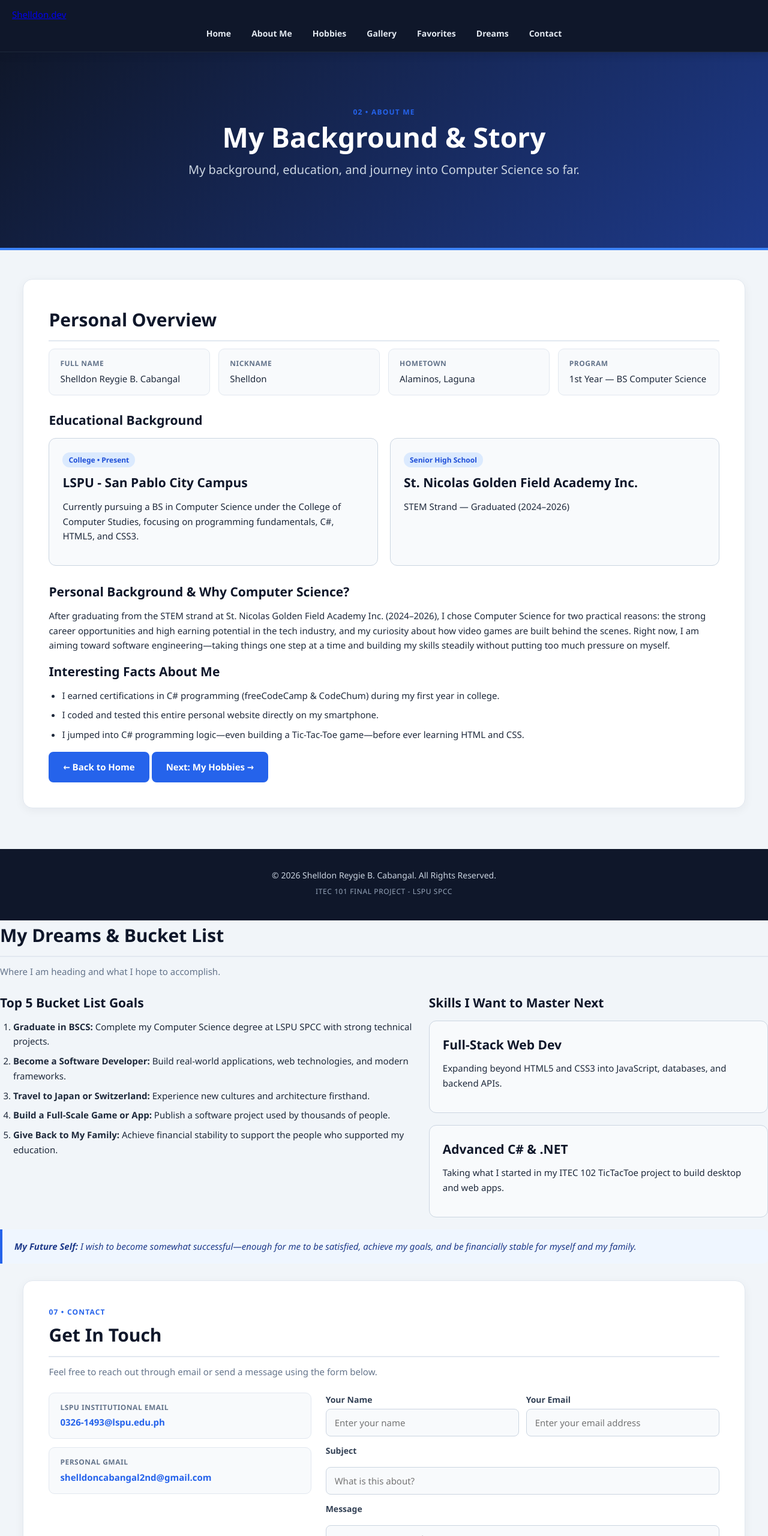
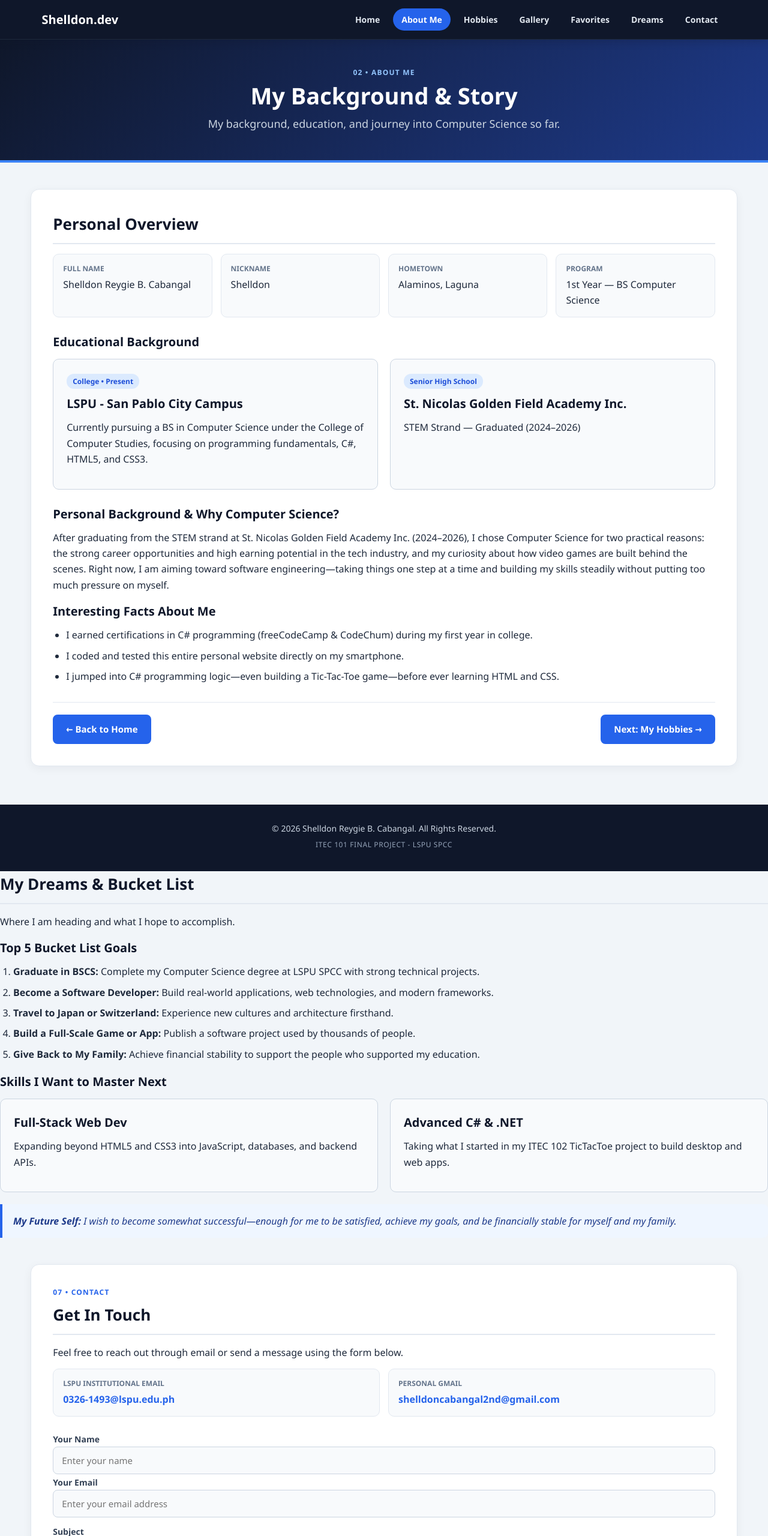
Before and after one commit to shelldoncabangal2nd-dotcom/my-portfolio, a plain HTML site: page about.html in a window 1280 px wide. Shown: the top 2560 px of the page at 60% size. Drawn offline with Linux system fonts and the light colour scheme.

Commit message:
Update style.css

```diff
--- a/css/style.css
+++ b/css/style.css
@@ -1,8 +1,4 @@
 /* // 1. Reset & Base Styles */
-html {
-  scroll-behavior: smooth;
-}
-
 * {
   box-sizing: border-box;
   margin: 0;
@@ -11,16 +7,18 @@ html {
 
 body {
   font-family: 'Segoe UI', Tahoma, Geneva, Verdana, sans-serif;
-  font-size: clamp(15px, 1.1vw, 17px);
+  font-size: 16px;
   background-color: #f1f5f9;
   color: #1e293b;
   line-height: 1.65;
-  overflow-x: hidden;
+  display: flex;
+  flex-direction: column;
+  min-height: 100vh;
 }
 
-header[id],
-section[id] {
-  scroll-margin-top: 80px;
+main {
+  flex: 1;
+  padding: 20px 0 40px;
 }
 
 /* // 2. Navigation Bar */
@@ -29,27 +27,27 @@ section[id] {
   position: sticky;
   top: 0;
   z-index: 100;
-  padding: 12px 20px;
+  padding: 14px 20px;
   border-bottom: 1px solid #1e293b;
   box-shadow: 0 4px 12px rgba(15, 23, 42, 0.2);
 }
 
-.nav-inner {
-  width: min(94%, 1240px);
+.nav-container {
+  width: 92%;
+  max-width: 1200px;
   margin: 0 auto;
   display: flex;
   flex-wrap: wrap;
   align-items: center;
   justify-content: space-between;
-  gap: 12px;
+  gap: 10px;
 }
 
-.nav-brand {
+.logo {
   color: #ffffff;
+  font-size: 20px;
   font-weight: 700;
-  font-size: 18px;
   text-decoration: none;
-  letter-spacing: 0.5px;
 }
 
 #top-nav ul {
@@ -57,7 +55,7 @@ section[id] {
   display: flex;
   flex-wrap: wrap;
   justify-content: center;
-  gap: 6px;
+  gap: 8px;
 }
 
 #top-nav ul a {
@@ -72,28 +70,33 @@ section[id] {
 }
 
 #top-nav ul a:hover,
-#top-nav ul a:focus {
+#top-nav ul a.active {
   background-color: #2563eb;
   color: #ffffff;
 }
 
-/* // 3. Main (Home / Hero) */
+/* // 3. Hero & Page Headers */
 header {
   background: linear-gradient(135deg, #0f172a 0%, #1e3a8a 100%);
   color: #ffffff;
   text-align: center;
-  padding: clamp(50px, 8vw, 90px) 20px;
+  padding: 65px 20px;
   border-bottom: 4px solid #3b82f6;
 }
 
-.hero-content {
-  width: min(92%, 850px);
+header.page-header {
+  padding: 45px 20px;
+}
+
+.hero-box {
+  width: 92%;
+  max-width: 800px;
   margin: 0 auto;
 }
 
 #profile-pic {
-  width: clamp(125px, 16vw, 175px);
-  height: clamp(125px, 16vw, 175px);
+  width: 160px;
+  height: 160px;
   border-radius: 50%;
   border: 4px solid #60a5fa;
   box-shadow: 0 8px 24px rgba(0, 0, 0, 0.35);
@@ -106,24 +109,27 @@ header {
   background-color: rgba(59, 130, 246, 0.25);
   color: #93c5fd;
   border: 1px solid rgba(147, 197, 253, 0.4);
-  padding: 5px 16px;
+  padding: 4px 14px;
   border-radius: 20px;
   font-size: 13px;
   font-weight: 600;
-  letter-spacing: 0.5px;
   margin-bottom: 12px;
 }
 
 header h1 {
-  font-size: clamp(26px, 4.5vw, 46px);
+  font-size: 38px;
   line-height: 1.2;
   margin-bottom: 10px;
 }
 
 .hero-subtitle {
-  font-size: clamp(15px, 2vw, 20px);
+  font-size: 18px;
   color: #cbd5e1;
-  margin-bottom: 24px;
+  margin-bottom: 22px;
+}
+
+header.page-header .hero-subtitle {
+  margin-bottom: 0;
 }
 
 .hero-buttons {
@@ -133,18 +139,15 @@ header h1 {
   gap: 12px;
 }
 
-/* // 4. Responsive Containers & Typography */
-main {
-  padding: 20px 0 40px;
-}
-
+/* // 4. Container & Typography */
 .container {
-  width: min(94%, 1240px);
-  margin: 28px auto;
-  padding: clamp(20px, 3.5vw, 42px);
+  width: 92%;
+  max-width: 1200px;
+  margin: 24px auto;
+  padding: 36px;
   background-color: #ffffff;
   border: 1px solid #e2e8f0;
-  border-radius: 16px;
+  border-radius: 14px;
   box-shadow: 0 4px 16px rgba(15, 23, 42, 0.05);
 }
 
@@ -154,25 +157,24 @@ main {
   text-transform: uppercase;
   letter-spacing: 1.2px;
   color: #2563eb;
-  margin-bottom: 4px;
+  margin-bottom: 6px;
+}
+
+.light-tag {
+  color: #93c5fd;
 }
 
 h2 {
   color: #0f172a;
-  font-size: clamp(22px, 3vw, 30px);
+  font-size: 26px;
   padding-bottom: 10px;
-  margin-bottom: 12px;
+  margin-bottom: 16px;
   border-bottom: 2px solid #e2e8f0;
-}
-
-.section-intro {
-  color: #64748b;
-  margin-bottom: 22px;
 }
 
 h3 {
   color: #0f172a;
-  font-size: clamp(18px, 2vw, 21px);
+  font-size: 20px;
   margin-bottom: 10px;
 }
 
@@ -181,7 +183,7 @@ p {
 }
 
 .mt-20 {
-  margin-top: 26px;
+  margin-top: 24px;
 }
 
 .content-list {
@@ -197,13 +199,13 @@ p {
   font-style: italic;
   background-color: #eff6ff;
   border-left: 4px solid #2563eb;
-  padding: 16px 20px;
+  padding: 15px 18px;
   margin: 20px 0;
   border-radius: 0 8px 8px 0;
   color: #1e3a8a;
 }
 
-/* // 5. Responsive Grids & Cards */
+/* // 5. Grids & Cards (Flexbox & CSS Grid) */
 .profile-grid {
   list-style: none;
   display: grid;
@@ -212,22 +214,17 @@ p {
   margin-bottom: 24px;
 }
 
-.profile-grid.one-col {
-  grid-template-columns: 1fr;
-}
-
 .profile-grid li {
   background-color: #f8fafc;
   border: 1px solid #e2e8f0;
   border-radius: 10px;
-  padding: 14px 18px;
+  padding: 14px 16px;
 }
 
 .profile-grid strong {
   display: block;
   font-size: 12px;
   text-transform: uppercase;
-  letter-spacing: 0.5px;
   color: #64748b;
   margin-bottom: 3px;
 }
@@ -245,25 +242,15 @@ p {
 
 .card-grid {
   display: grid;
-  grid-template-columns: repeat(auto-fit, minmax(270px, 1fr));
+  grid-template-columns: repeat(auto-fit, minmax(280px, 1fr));
   gap: 20px;
   margin-top: 12px;
-}
-
-.card-grid.one-col {
-  grid-template-columns: 1fr;
-}
-
-.split-content {
-  display: grid;
-  grid-template-columns: 1fr;
-  gap: 24px;
 }
 
 .card {
   background-color: #f8fafc;
   border: 1px solid #cbd5e1;
-  border-radius: 12px;
+  border-radius: 10px;
   padding: 22px;
   transition: transform 0.2s ease, box-shadow 0.2s ease;
 }
@@ -311,14 +298,14 @@ p {
 .photo-grid {
   display: grid;
   grid-template-columns: repeat(auto-fit, minmax(280px, 1fr));
-  gap: 22px;
+  gap: 20px;
   margin-top: 14px;
 }
 
 .photo-item {
   background-color: #f8fafc;
   border: 1px solid #cbd5e1;
-  border-radius: 12px;
+  border-radius: 10px;
   padding: 14px;
   text-align: center;
   transition: transform 0.2s ease;
@@ -330,7 +317,7 @@ p {
 
 .photo-item img {
   width: 100%;
-  height: clamp(210px, 22vw, 290px);
+  height: 240px;
   object-fit: cover;
   border-radius: 8px;
   margin-bottom: 10px;
@@ -345,7 +332,7 @@ p {
 /* // 7. Favorites Table */
 .table-wrapper {
   overflow-x: auto;
-  margin-bottom: 18px;
+  margin-bottom: 20px;
 }
 
 table {
@@ -356,7 +343,7 @@ table {
 th,
 td {
   border: 1px solid #cbd5e1;
-  padding: 14px 16px;
+  padding: 13px 15px;
   text-align: left;
 }
 
@@ -375,7 +362,7 @@ tr:nth-child(even) {
   background-color: #2563eb;
   color: #ffffff;
   text-decoration: none;
-  padding: 11px 22px;
+  padding: 10px 20px;
   border: 2px solid #2563eb;
   border-radius: 8px;
   font-size: 15px;
@@ -400,30 +387,27 @@ tr:nth-child(even) {
   border-color: #ffffff;
 }
 
-.contact-layout {
-  display: grid;
-  grid-template-columns: 1fr;
-  gap: 24px;
+.page-nav-buttons {
+  display: flex;
+  justify-content: space-between;
+  flex-wrap: wrap;
+  gap: 12px;
+  margin-top: 30px;
+  padding-top: 20px;
+  border-top: 1px solid #e2e8f0;
 }
 
 .contact-form {
   display: flex;
   flex-direction: column;
   gap: 12px;
-}
-
-.form-row {
-  display: grid;
-  grid-template-columns: 1fr;
-  gap: 12px;
+  margin-top: 10px;
 }
 
 .contact-form label {
-  display: block;
   font-weight: 600;
   font-size: 14px;
   color: #334155;
-  margin-bottom: 4px;
 }
 
 .contact-form input,
@@ -449,7 +433,7 @@ footer {
   background-color: #0f172a;
   color: #cbd5e1;
   text-align: center;
-  padding: 32px 20px;
+  padding: 28px 20px;
   font-size: 14px;
 }
 
@@ -464,53 +448,9 @@ footer p {
   letter-spacing: 0.6px;
 }
 
-.back-to-top {
-  display: inline-block;
-  margin-top: 10px;
-  color: #60a5fa;
-  text-decoration: none;
-  font-weight: 600;
-}
-
-.back-to-top:hover {
-  text-decoration: underline;
-}
-
-/* // 10. Tablet & Desktop Breakpoints */
-@media (min-width: 768px) {
-  .form-row {
-    grid-template-columns: 1fr 1fr;
-  }
-
-  .card-grid.two-col {
-    grid-template-columns: repeat(2, 1fr);
-  }
-}
-
-@media (min-width: 1024px) {
-  .split-content {
-    grid-template-columns: 1.1fr 0.9fr;
-    align-items: start;
-  }
-
-  .card-grid.three-col {
-    grid-template-columns: repeat(3, 1fr);
-  }
-
-  .contact-layout {
-    grid-template-columns: 0.8fr 1.2fr;
-    align-items: start;
-  }
-}
-
-/* // 11. Small Mobile Adjustments */
-@media (max-width: 640px) {
-  header[id],
-  section[id] {
-    scroll-margin-top: 110px;
-  }
-
-  .nav-inner {
+/* // 10. Responsive Media Queries (Tablet & Mobile) */
+@media (max-width: 768px) {
+  .nav-container {
     justify-content: center;
   }
 
@@ -522,4 +462,26 @@ footer p {
     padding: 5px 10px;
     font-size: 12px;
   }
-}
+
+  header {
+    padding: 45px 16px;
+  }
+
+  header h1 {
+    font-size: 26px;
+  }
+
+  .hero-subtitle {
+    font-size: 15px;
+  }
+
+  .container {
+    width: 94%;
+    margin: 16px auto;
+    padding: 22px 16px;
+  }
+
+  h2 {
+    font-size: 22px;
+  }
+  }
```
